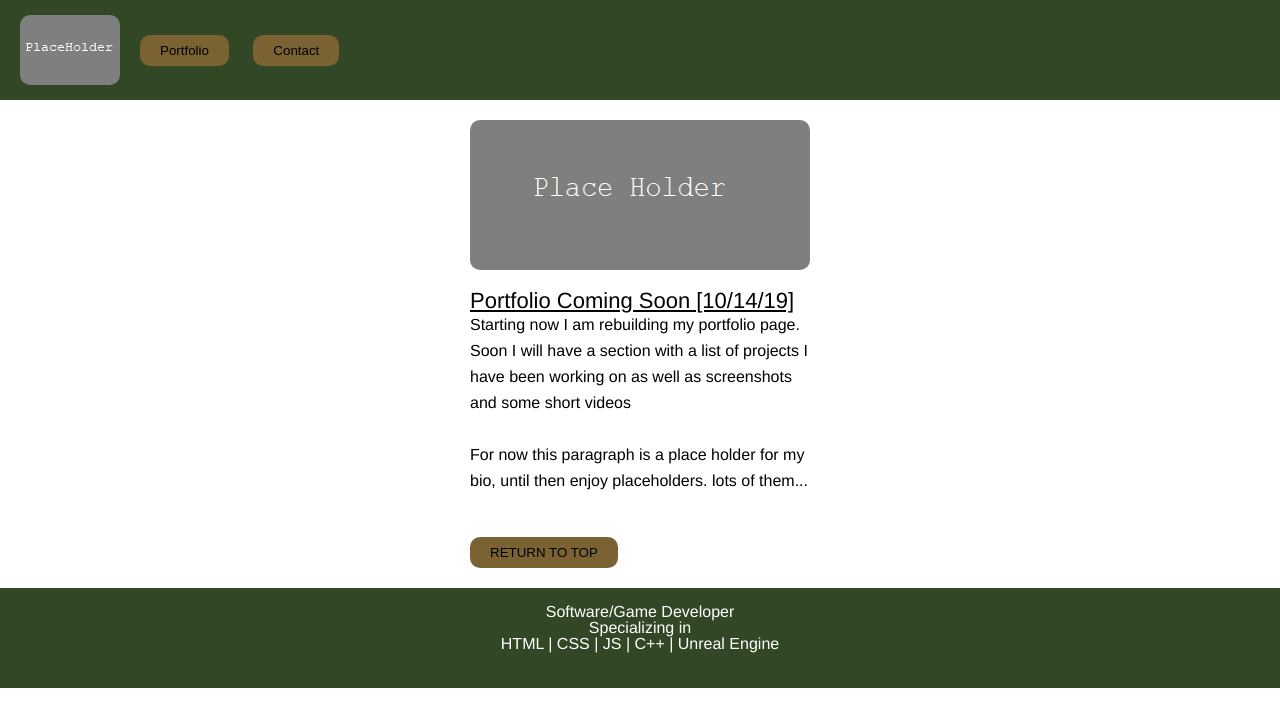
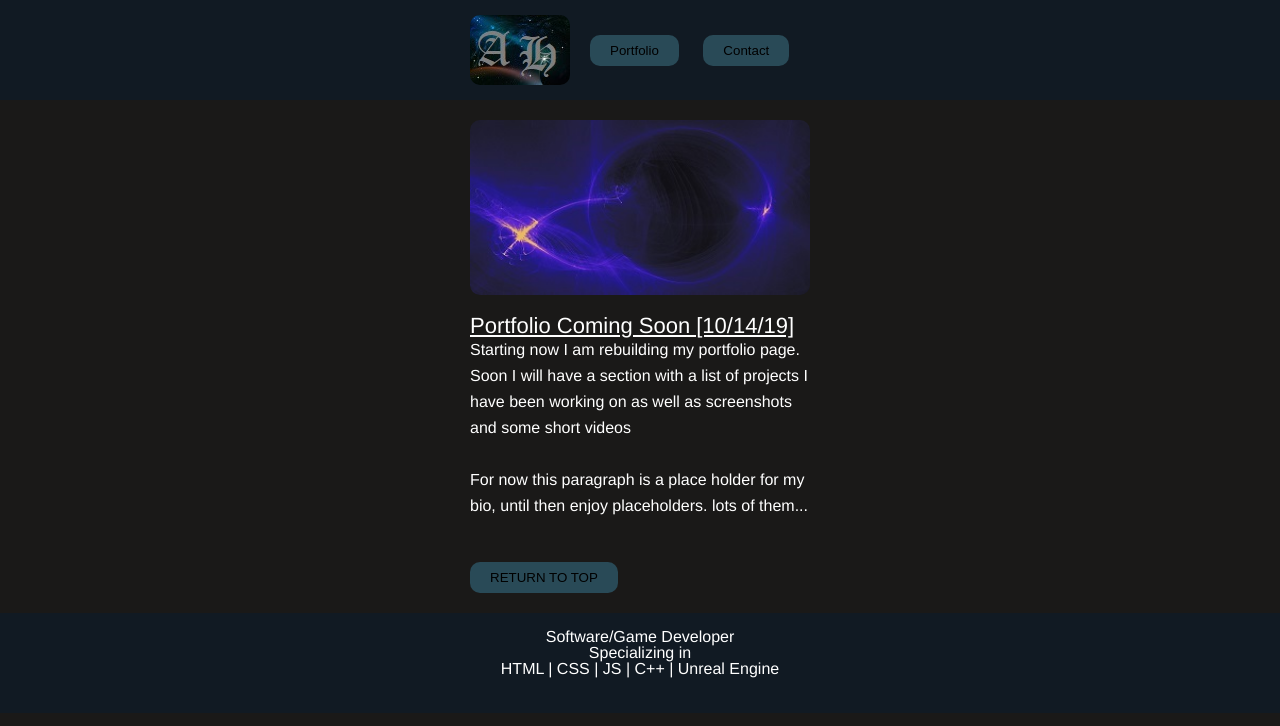
Before and after one commit to 2a-Ron/portfolio, a plain HTML site: page index.html in a window 1280 px wide. Drawn offline with Linux system fonts and the light colour scheme.

Commit message:
new colors and header alignment fix

```diff
--- a/css/main.css
+++ b/css/main.css
@@ -1,9 +1,10 @@
 body {
     font-family: helvetica;
+    background-color: rgb(26, 25, 24);
 }
 
 a {
-    color: #86a74a;
+    color: #2e2e1c73;
     text-decoration: none;
 }
 
@@ -12,12 +13,12 @@ i {
   }
 
 header {
-    background: #324726;
+    background: #051c3070;
     height: 100px;
 }
 
 header section {
-    width: 100vw;
+    width: 380px;
     margin: 0 auto;
 }
 
@@ -61,6 +62,7 @@ img.center {
 h2 {
     margin-top: 20px;
     font-size: 22px;
+    color: #fff;
     text-decoration: underline;
     text-transform: capitalize;
 }
@@ -69,12 +71,13 @@ h2 {
     line-height: 26px;
     height: 225px;
     overflow: auto;
+    color: #fff;
 }
 
 button {
     border: none;
     border-radius: 10px;
-    background: #7a6233;
+    background: #294a57;
     color: #000;
     padding: 8px 20px;
     transition: 350ms all;
@@ -82,12 +85,12 @@ button {
 }
 
 button:hover {
-    background: #a1822b;
+    background: #00e1ff38;
     color: #fff;
 }
 
 footer {
-    background: #324726;
+    background: #051c3070;
     height: 100px;
     text-align: center;
     color: #fff;
--- a/index.html
+++ b/index.html
@@ -11,7 +11,7 @@
 <body>
     <header id="top">
         <section>
-            <a href="index.html"><img src="img/Placeholder_Logo.png" width="100" height="70"></a>
+            <a href="index.html"><img src="img/HomeLogo_thumb2.jpg" width="100" height="70"></a>
             <nav>
                 <ul>
                 <li><a href="portfolio.html"><button>Portfolio</button></a></li>
@@ -21,7 +21,7 @@
         </section>
     </header>
     <main>
-        <img src="img/Placeholder_VidEmbed.png" width="340" height="150" alt="" title="" class="center" />
+        <img src="img/HomeLogo_2.jpg" width="340" height="175" alt="" title="" class="center" />
 
 
         <section class="centersec">
```
Also changed, not shown: img/HomeLogo_1.jpg (added), img/HomeLogo_2.jpg (added), img/HomeLogo_thumb.jpg (added), img/HomeLogo_thumb2.jpg (added).
